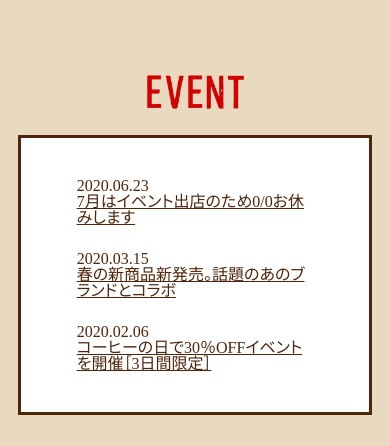
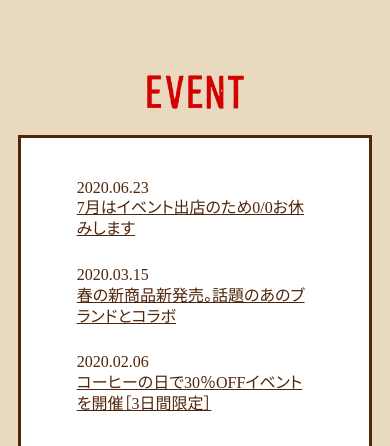
Before and after one commit to sayo-work/cafesite, a plain HTML site: page work_cafe masunaga/index.html in a window 390 px wide. Shown: the part 4700-5146 px from the top of the page. Drawn offline with nearby package versions, Linux system fonts and the light colour scheme.

Commit message:
カフェサイト修正２

```diff
--- a/work_cafe masunaga/css/style.css
+++ b/work_cafe masunaga/css/style.css
@@ -604,11 +604,12 @@ footer {
 
     .event_text ul {
         font-size: 16px;
-        line-height: 3.8;
+
     }
 
     .event_text li{
         display: block;
+        line-height: 1.3;
     }
 
     .date{
```
Also changed, not shown: 1 other file.
